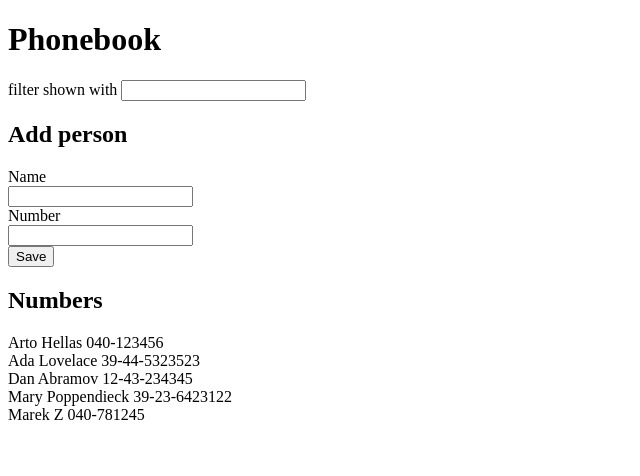
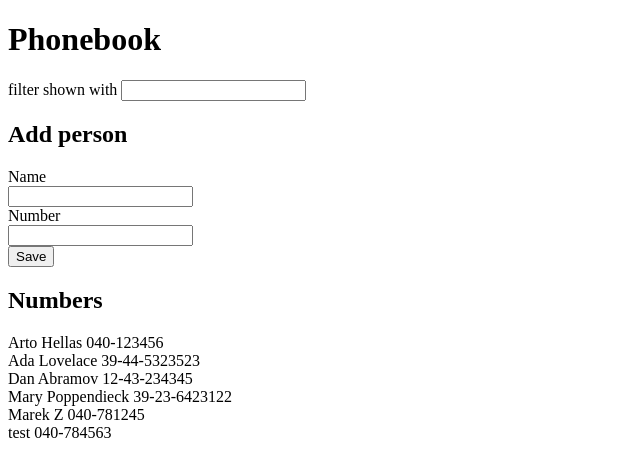
Before and after one commit to marekzelinka/phonebook-frontend, a React (Vite) app: page / in a window 1280 px wide. Shown: the top 476 px of the page, without its empty margins (0-640 px from the left). Built offline with nearby package versions, Linux system fonts and the light colour scheme; data requests are answered from the project's data file.

Commit message:
solve ex2.13

```diff
--- a/db.json
+++ b/db.json
@@ -24,6 +24,11 @@
       "id": "4786",
       "name": "Marek Z",
       "number": "040-781245"
+    },
+    {
+      "id": "9ad7",
+      "name": "test",
+      "number": "040-784563"
     }
   ]
 }
--- a/src/App.jsx
+++ b/src/App.jsx
@@ -1,17 +1,15 @@
-import axios from 'axios'
 import { useEffect, useState } from 'react'
 import { Filter } from './components/Filter.jsx'
 import { PersonForm } from './components/PersonForm.jsx'
 import { PersonList } from './components/PersonList.jsx'
+import { createPerson, getPersons } from './services/person.js'
 
 function App() {
   let [persons, setPersons] = useState([])
   let [filter, setFilter] = useState('')
 
   useEffect(() => {
-    axios
-      .get('http://localhost:3000/persons')
-      .then(({ data }) => setPersons(data))
+    getPersons().then(setPersons)
   }, [])
 
   let personsToShow = persons.filter((person) =>
@@ -29,11 +27,9 @@ function App() {
       name,
       number,
     }
-    axios
-      .post('http://localhost:3000/persons', personObject)
-      .then(({ data }) => {
-        setPersons((persons) => persons.concat(data))
-      })
+    createPerson(personObject).then((newPerson) => {
+      setPersons((persons) => persons.concat(newPerson))
+    })
 
     return { status: 'success' }
   }
--- /dev/null
+++ b/src/services/person.js
@@ -0,0 +1,11 @@
+import axios from 'axios'
+
+const BASE_URL = 'http://localhost:3000/persons'
+
+export function getPersons() {
+  return axios.get(BASE_URL).then((response) => response.data)
+}
+
+export function createPerson(personObject) {
+  return axios.post(BASE_URL, personObject).then((response) => response.data)
+}
```
